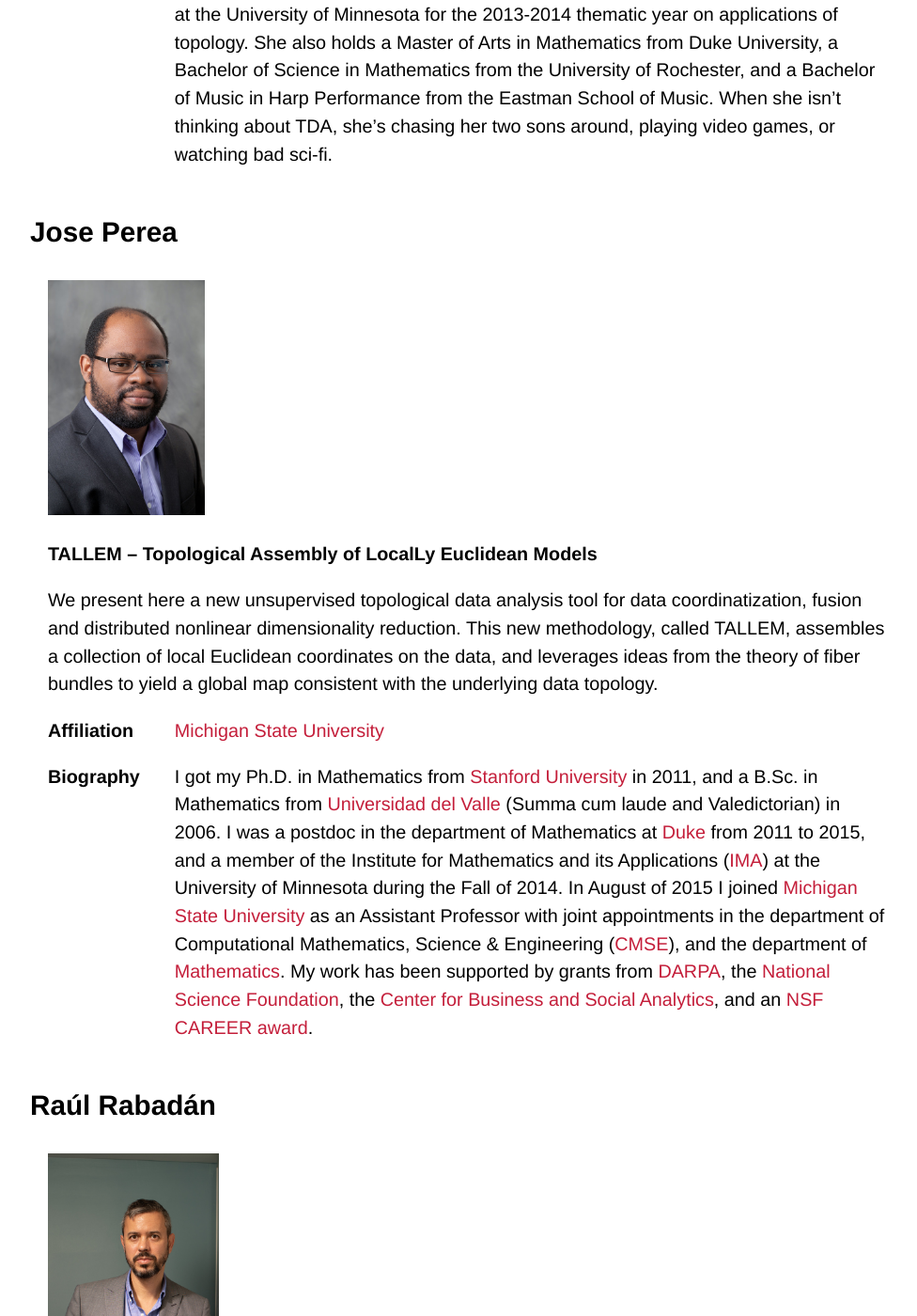
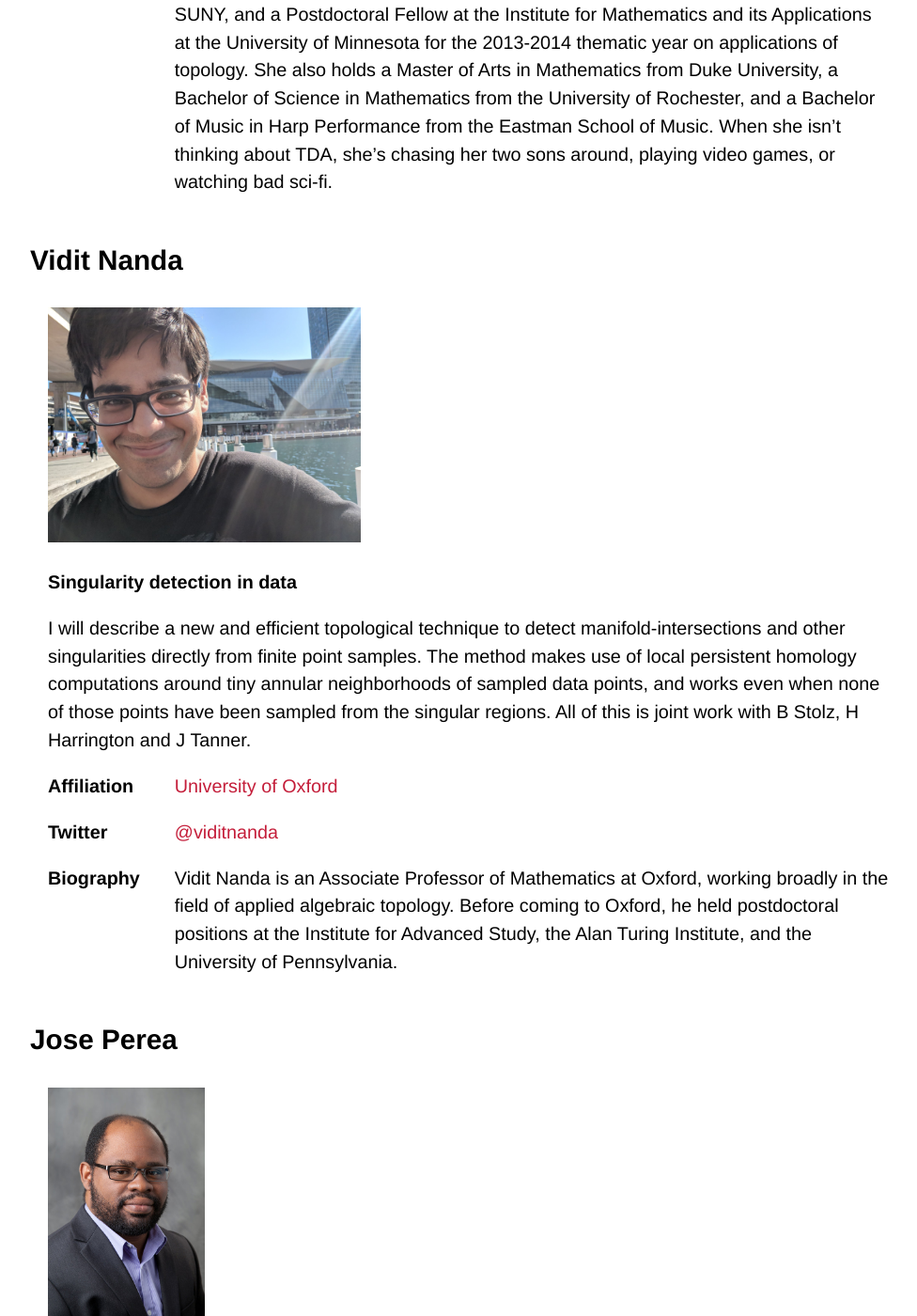
Before and after one commit to tda-in-ml/tda-in-ml.github.io, a Jekyll site: the page built from speakers.md, in a window 1280 px wide and 1400 px high, scrolled down 11345 px. Shown: the whole window at 94% size, without its empty margins (140-1116 px from the left). Built offline with Jekyll 4.4.1, drawn with Linux system fonts in a browser that asks for light colours; some web fonts are replaced; our own code applies the rules of GitHub Pages for plain Markdown files.

Commit message:
Extended speakers list

```diff
--- a/speakers.md
+++ b/speakers.md
@@ -20,6 +20,7 @@ is expanded on a rolling basis, stay tuned for more!):
 - [Leland McInnes](#leland-mcinnes)
 - [Facundo Memoli](#facundo-memoli)
 - [Liz Munch](#liz-munch)
+- [Vidit Nanda](#vidit-nanda)
 - [Jose Perea](#jose-perea)
 - [Raúl Rabadán](#raúl-rabadán)
 - [Katharine Turner](#katharine-turner)
@@ -138,6 +139,16 @@ is expanded on a rolling basis, stay tuned for more!):
 | **Twitter** | [@elizabethmunch](https://twitter.com/elizabethmunch) |
 | **Biography** | Liz received her PhD from the Department of Mathematics at Duke University in May 2013. Prior to joining the faculty of Michigan State University, she was an Assistant Professor in the Department of Mathematics and Statistics at the University at Albany - SUNY, and a Postdoctoral Fellow at the Institute for Mathematics and its Applications at the University of Minnesota for the 2013-2014 thematic year on applications of topology. She also holds a Master of Arts in Mathematics from Duke University, a Bachelor of Science in Mathematics from the University of Rochester, and a Bachelor of Music in Harp Performance from the Eastman School of Music. When she isn't thinking about TDA, she's chasing her two sons around, playing video games, or watching bad sci-fi. |
 
+## Vidit Nanda
+
+| <img src="/assets/images/speakers/vn.jpg" alt="Vidit Nanda" height="250px" /> |
+| **Singularity detection in data** |
+| I will describe a new and efficient topological technique to detect manifold-intersections and other singularities directly from finite point samples. The method makes use of local persistent homology computations around tiny annular neighborhoods of sampled data points, and works even when none of those points have been sampled from the singular regions. All of this is joint work with B Stolz, H Harrington and J Tanner. |
+
+| **Affiliation** | [University of Oxford](http://people.maths.ox.ac.uk/nanda) |
+| **Twitter** | [@viditnanda](https://twitter.com/viditnanda) |
+| **Biography** | Vidit Nanda is an Associate Professor of Mathematics at Oxford, working broadly in the field of applied algebraic topology. Before coming to Oxford, he held postdoctoral positions at the Institute for Advanced Study, the Alan Turing Institute, and the University of Pennsylvania. |
+
 ## Jose Perea
 
 | <img src="/assets/images/speakers/jp.jpg" alt="Jose Perea Munch" height="250px" /> |
```
Also changed, not shown: assets/images/speakers/vn.jpg (added).
